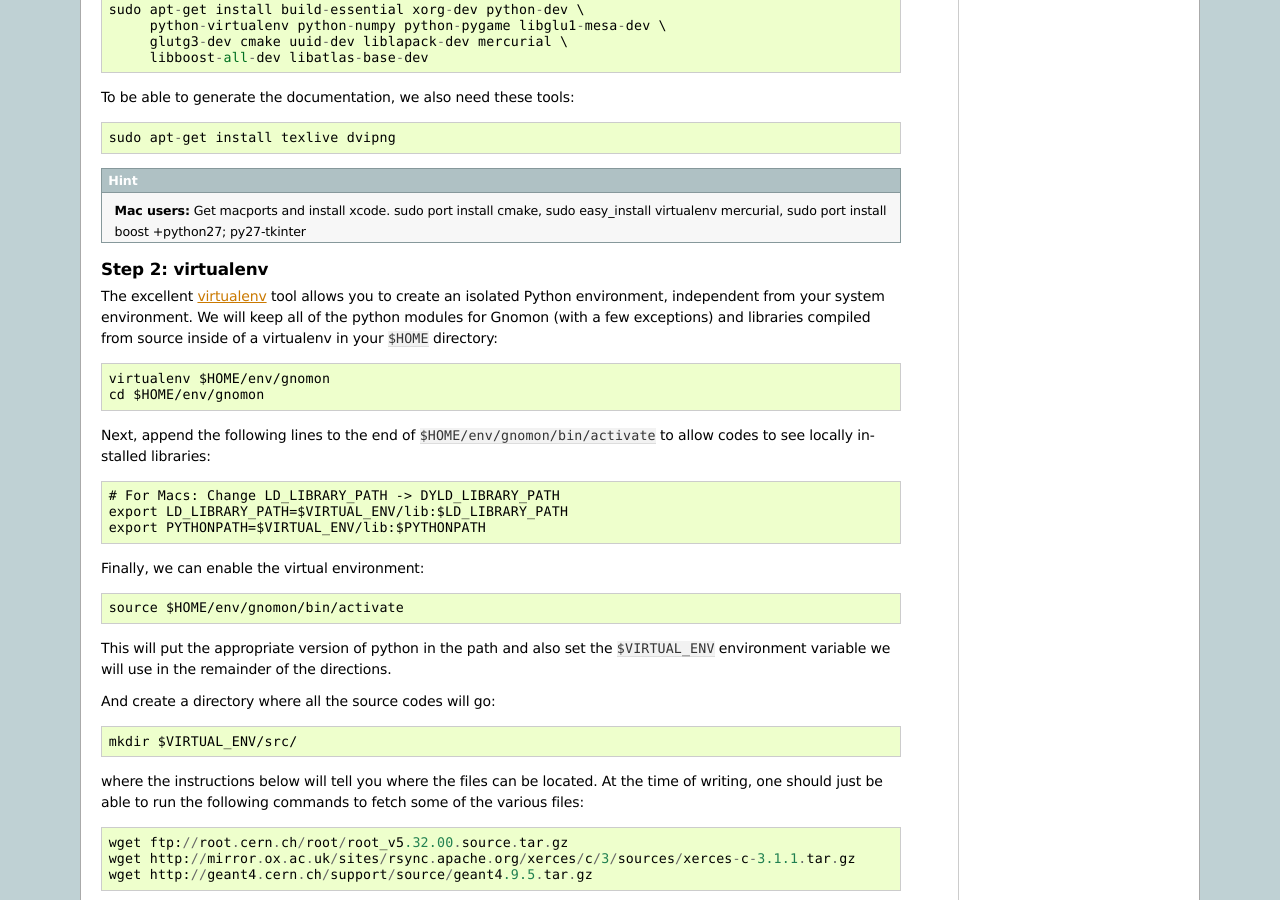
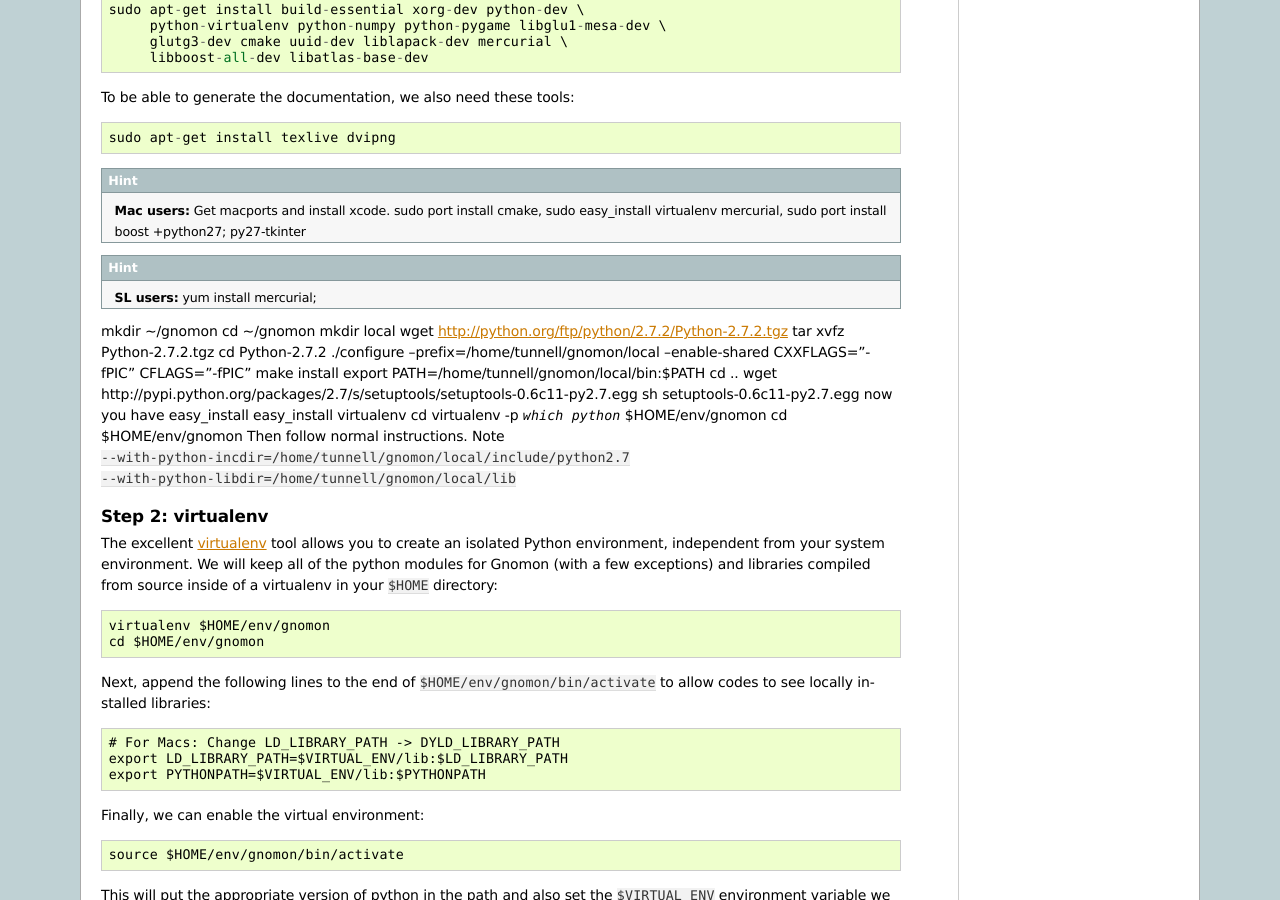
Before and after one commit to nuSTORM/gnomon, a Sphinx documentation site: the page built from doc/source/install.rst, in a window 1280 px wide and 900 px high, scrolled down 864 px. Built offline with Sphinx 7.4.7, drawn with Linux system fonts in a browser that asks for light colours; pages that are not in the unit, such as notebooks, are missing from menus.

Commit message:
Adding SL instructions

```diff
--- a/Digitize.py
+++ b/Digitize.py
@@ -60,6 +60,7 @@ function(doc) {
         digit['number_run'] = hit['number_run']
         digit['number_event'] = hit['number_event']
         digit['view'] = hit['view']
+        digit['counts_adc'] = counts_adc
 
         self.db.save(digit)
         #print 'counts', counts_adc
--- a/doc/source/install.rst
+++ b/doc/source/install.rst
@@ -59,6 +59,27 @@ To be able to generate the documentation, we also need these tools::
   sudo apt-get install texlive dvipng
 
 .. hint:: **Mac users:** Get macports and install xcode.  sudo port install cmake, sudo easy_install virtualenv mercurial, sudo port install boost +python27; py27-tkinter
+
+.. hint:: **SL users:** yum install mercurial;
+
+mkdir ~/gnomon
+cd ~/gnomon
+mkdir local
+wget http://python.org/ftp/python/2.7.2/Python-2.7.2.tgz
+tar xvfz Python-2.7.2.tgz
+cd Python-2.7.2
+./configure --prefix=/home/tunnell/gnomon/local --enable-shared CXXFLAGS="-fPIC" CFLAGS="-fPIC"
+make install
+export PATH=/home/tunnell/gnomon/local/bin:$PATH
+cd ..
+wget http://pypi.python.org/packages/2.7/s/setuptools/setuptools-0.6c11-py2.7.egg
+sh setuptools-0.6c11-py2.7.egg
+now you have easy_install
+easy_install virtualenv
+cd
+virtualenv -p `which python` $HOME/env/gnomon
+cd $HOME/env/gnomon
+Then follow normal instructions.  Note ``--with-python-incdir=/home/tunnell/gnomon/local/include/python2.7 --with-python-libdir=/home/tunnell/gnomon/local/lib``
 
 
 Step 2: virtualenv
--- a/run.py
+++ b/run.py
@@ -19,7 +19,7 @@ from DetectorConstruction import VlenfDetectorConstruction
 
 if __name__ == "__main__":
     parser = argparse.ArgumentParser(description='Simulate the VLENF')
-    parser.add_argument('--name', help='name for the simulation output')
+    parser.add_argument('NAME', help='name for the simulation output')
     parser.add_argument('--number_events', help='how many events to simulate',
                         type=int, default=0)
     parser.add_argument('--run', help='run number',
@@ -34,6 +34,7 @@ if __name__ == "__main__":
     args = parser.parse_args()
 
     Configuration.run = args.run
+    Configuration.name = args.NAME
 
     rand_engine = G4.Ranlux64Engine()
     HepRandom.setTheEngine(rand_engine)
```
Also changed, not shown: Configuration.py (+7 -8 lines).
